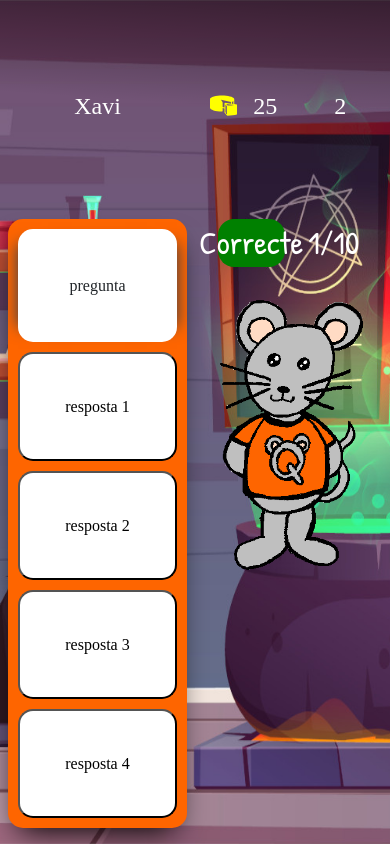
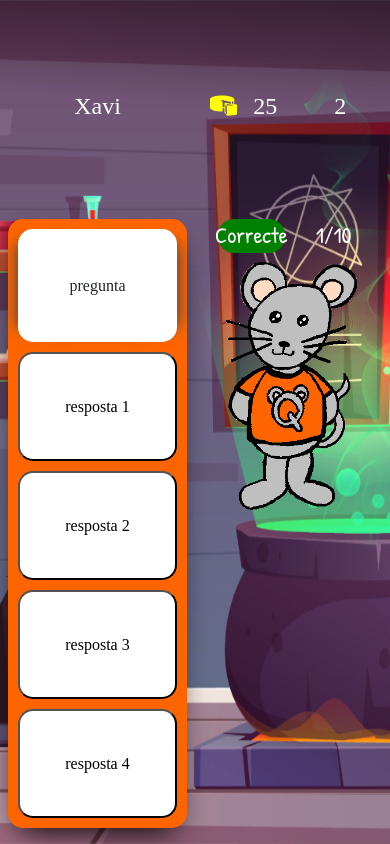
Before and after one commit to estefania95/SpeedQuiz_2.7, an Angular app in the folder static/speedQuiz/: page /home/joc in a window 390 px wide. Built offline with nearby package versions, Linux system fonts and the light colour scheme; a web font is replaced by a local one.

Commit message:
millora responsive

```diff
--- a/static/speedQuiz/src/app/components/botiga/botiga.component.html
+++ b/static/speedQuiz/src/app/components/botiga/botiga.component.html
@@ -2,16 +2,7 @@
   <div class="container">
     <app-header fletxaVisible=true></app-header>
     <main class="row botigaContainer justify-content-center">
-      <div class="col-10 col-sm-12 col-md-6 col-lg-4">
-        <app-ratoli></app-ratoli>
-      </div>
-      <div class="col-10 col-sm-12 col-md-6 col-lg-4">
-        <app-ratoli></app-ratoli>
-      </div>
-      <div class="col-10 col-sm-12 col-md-6 col-lg-4">
-        <app-ratoli></app-ratoli>
-      </div>
-      <div class="col-10 col-sm-12 col-md-6 col-lg-4">
+      <div class="col-10 col-sm-10 col-md-6 col-lg-4">
         <app-ratoli></app-ratoli>
       </div>
     </main>
--- a/static/speedQuiz/src/app/components/joc/joc.component.html
+++ b/static/speedQuiz/src/app/components/joc/joc.component.html
@@ -24,7 +24,7 @@
               1/10
             </div>
           </div>
-          <div class="col-12 h-75 p-4 d-flex justify-content-center align-content-end">
+          <div class="d-flex col-12 h-75 p-md-4 justify-content-center align-content-end">
             <img class="img-fluid ratoli" src="assets/imatges/components/skins/inicial.png" alt="">
           </div>
         </div>
--- a/static/speedQuiz/src/app/components/joc/joc.component.scss
+++ b/static/speedQuiz/src/app/components/joc/joc.component.scss
@@ -1,3 +1,5 @@
+@import 'node_modules/bootstrap/scss/bootstrap.scss';
+
 .back{
     width: 100%;
     height: 100%;
@@ -46,9 +48,12 @@ $espai-cartellPreguntes: 10px;
   }
 }
 .dadesContainer > *{
-    font-size: 2rem;
+  font-size: 1.4rem;
   color: #fff;
   font-family: 'Patrick Hand', cursive;
+  @include media-breakpoint-up(md){
+    font-size: 2rem;
+  }
 }
 .correcte{
   background-color: green;
@@ -59,5 +64,14 @@ $espai-cartellPreguntes: 10px;
   border-radius: 1rem;
 }
 .ratoli{
+  max-height: 200px;
+  @include media-breakpoint-up(xs) {
+    max-height: 250px;
+  }
+  @include media-breakpoint-up(sm) {
     max-height: 350px;
   }
+  @include media-breakpoint-up(md) {
+    max-height: 350px;
+  }
+}
```
Lines whose indentation alone changed are shown as unchanged.
